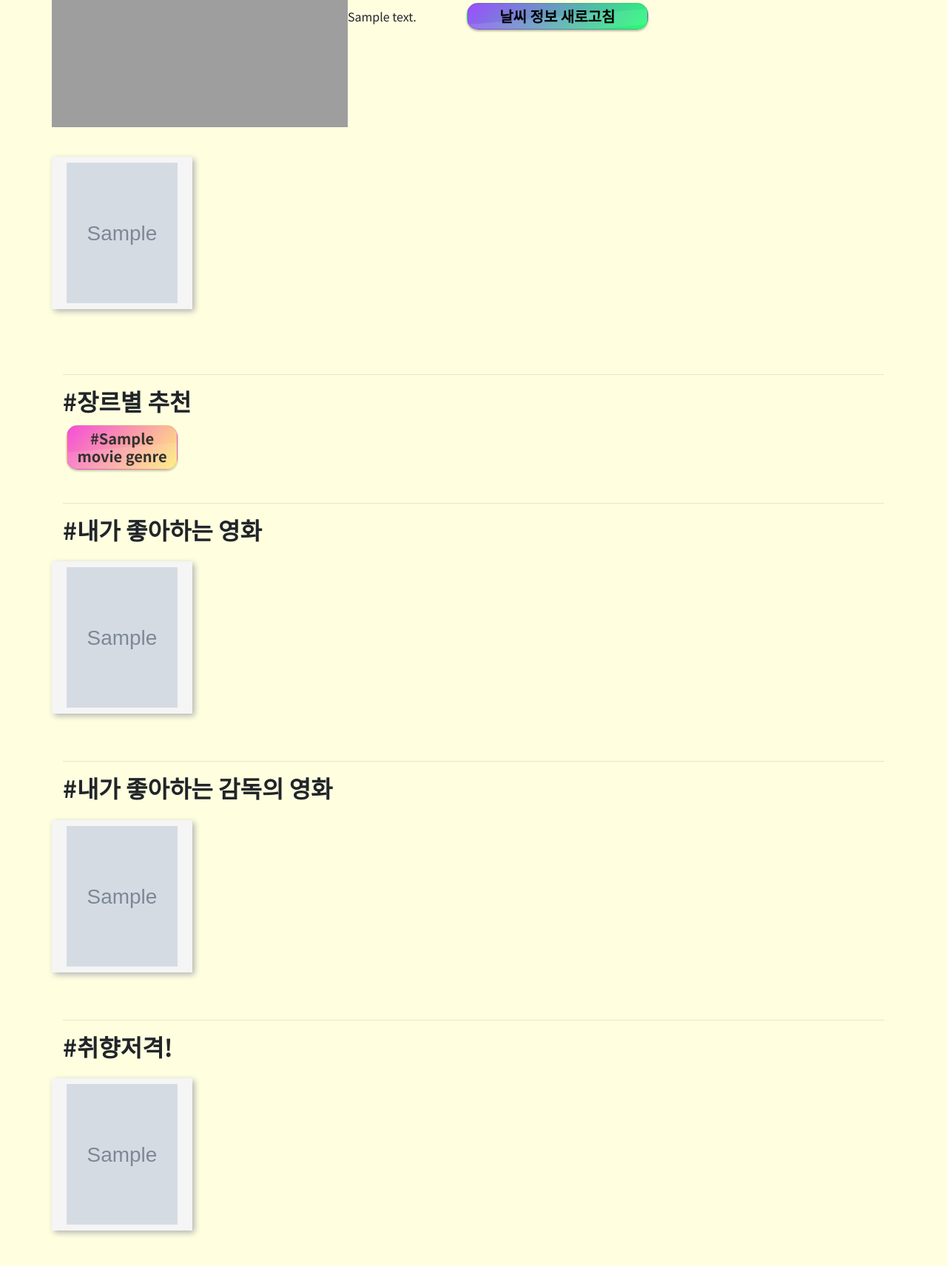
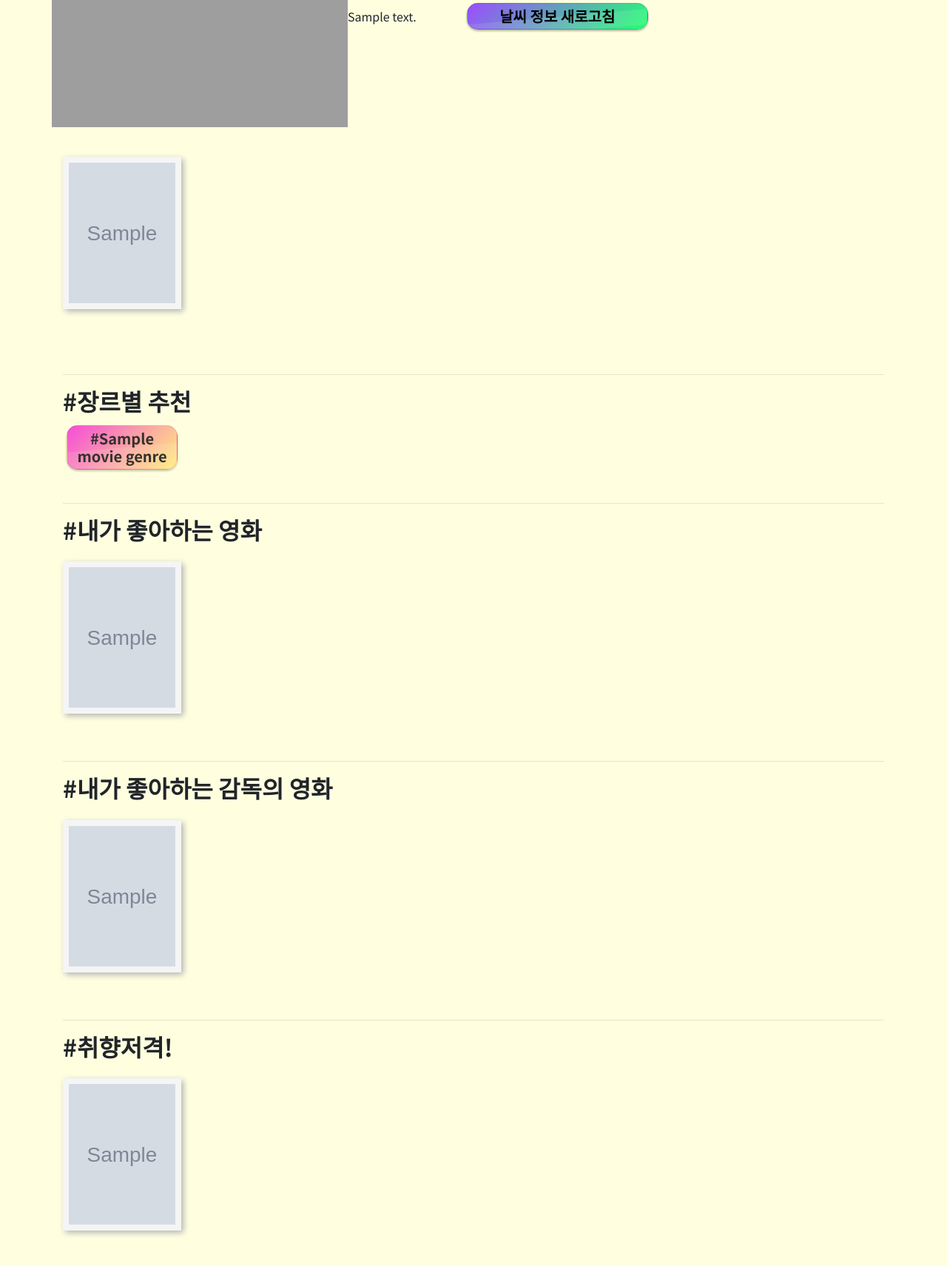
Before and after one commit to yechan-ssafy/MOVIE-CHOICE, a Django app: template movies/templates/movies/index.html in a window 1280 px wide. Shown: the part 396-2108 px from the top of the page at 74% size. Run offline with Django 3.2, Linux system fonts and the light colour scheme; the template is opened without the code that fills it: most values are stand-ins (such as "Sample title", 1, 10 or a date in 2020); grey boxes marked "Sample" are stand-in pictures; some libraries are stand-ins or nearby versions; grey boxes are pictures that could not be loaded.

Commit message:
real-final-test

```diff
--- a/movies/templates/movies/genre_movie_list.html
+++ b/movies/templates/movies/genre_movie_list.html
@@ -7,7 +7,7 @@
     <div class="row row-cols-1 row-cols-md-6">
       {% for movie in movie_list %}
         <div class="col mb-3">
-          <div class="card-content row justify-content-center">
+          <div class="card-content">
             <a class="spectrum-a" href="{% url 'movies:detail' movie.pk %}"><img style="width: 150px; height: 190px; object-fit: cover;" class="img-fluid" src="{{ movie.poster_path }}" alt="poster"></a>
           </div>
         </div>
--- a/movies/templates/movies/index.html
+++ b/movies/templates/movies/index.html
@@ -26,7 +26,7 @@
       <div class="row row-cols-1 row-cols-sm-3 row-cols-md-6">
         {% for weather_movie in weather_movies %}
           <div class="col mb-3">
-            <div class="card-content row justify-content-center">
+            <div class="card-content">
               <a class="spectrum-a" href="{% url 'movies:detail' weather_movie.id %}"><img style="width: 150px; height: 190px; object-fit: cover;" class="img-fluid" src="{{ weather_movie.poster_path }}" alt="{{ weather_movie.title }}"></a>
             </div>
           </div>
@@ -57,7 +57,7 @@
       <div class="row row-cols-1 row-cols-sm-3 row-cols-md-6">
         {% for like_movie in like_movies %}
           <div class="col mb-3">
-            <div class="card-content row justify-content-center">
+            <div class="card-content">
               <a class="spectrum-a" href="{% url 'movies:detail' like_movie.id %}"><img style="width: 150px; height: 190px; object-fit: cover;" class="img-fluid" src="{{ like_movie.poster_path }}" alt="{{ like_movie.title }}"></a>
             </div>
           </div>
@@ -70,7 +70,7 @@
     <div class="row row-cols-1 row-cols-sm-3 row-cols-md-6">
         {% for like_movie_director_movie in like_movie_director_movie_list %}
           <div class="col mb-3">
-            <div class="card-content row justify-content-center">
+            <div class="card-content">
               <a class="spectrum-a" href="{% url 'movies:detail' like_movie_director_movie.id %}"><img style="width: 150px; height: 190px; object-fit: cover;" class="img-fluid" src="{{ like_movie_director_movie.poster_path }}" alt="{{ like_movie.title }}"></a>
             </div>
           </div>
@@ -83,7 +83,7 @@
     <div class="row row-cols-1 row-cols-sm-3 row-cols-md-6">
       {% for like_movie_genre_movie in like_movie_genre_movie_list %}
         <div class="col mb-3">
-          <div class="card-content row justify-content-center">
+          <div class="card-content">
             <a class="spectrum-a" href="{% url 'movies:detail' like_movie_genre_movie.id %}"><img style="width: 150px; height: 190px; object-fit: cover;" class="img-fluid" src="{{ like_movie_genre_movie.poster_path }}" alt="{{ like_movie.title }}"></a>
           </div>
         </div>
@@ -180,12 +180,12 @@
   }
 
   div.card-content h3 {
-  margin-bottom: 0.5em;
-  font-weight: normal;
+    margin-bottom: 0.5em;
+    font-weight: normal;
   }
 
   div.card-content p {
-  font-size: 95%;
+    font-size: 95%;
   }
 
   img.spectrum1 {
--- a/movies/templates/movies/search_movie_list.html
+++ b/movies/templates/movies/search_movie_list.html
@@ -33,7 +33,7 @@
     <div class="row row-cols-1 row-cols-sm-3 row-cols-md-6">
       {% for movie in search_movie_list  %}
         <div class="col mb-3">
-          <div class="card-content row justify-content-center">
+          <div class="card-content">
             <a class="spectrum-a" href="{% url 'movies:detail' movie.pk %}"><img style="width: 150px; height: 190px; object-fit: cover;" class="img-fluid" src="{{ movie.poster_path }}" alt="poster"></a>
           </div>
         </div>
```
Also changed, not shown: db.sqlite3.
